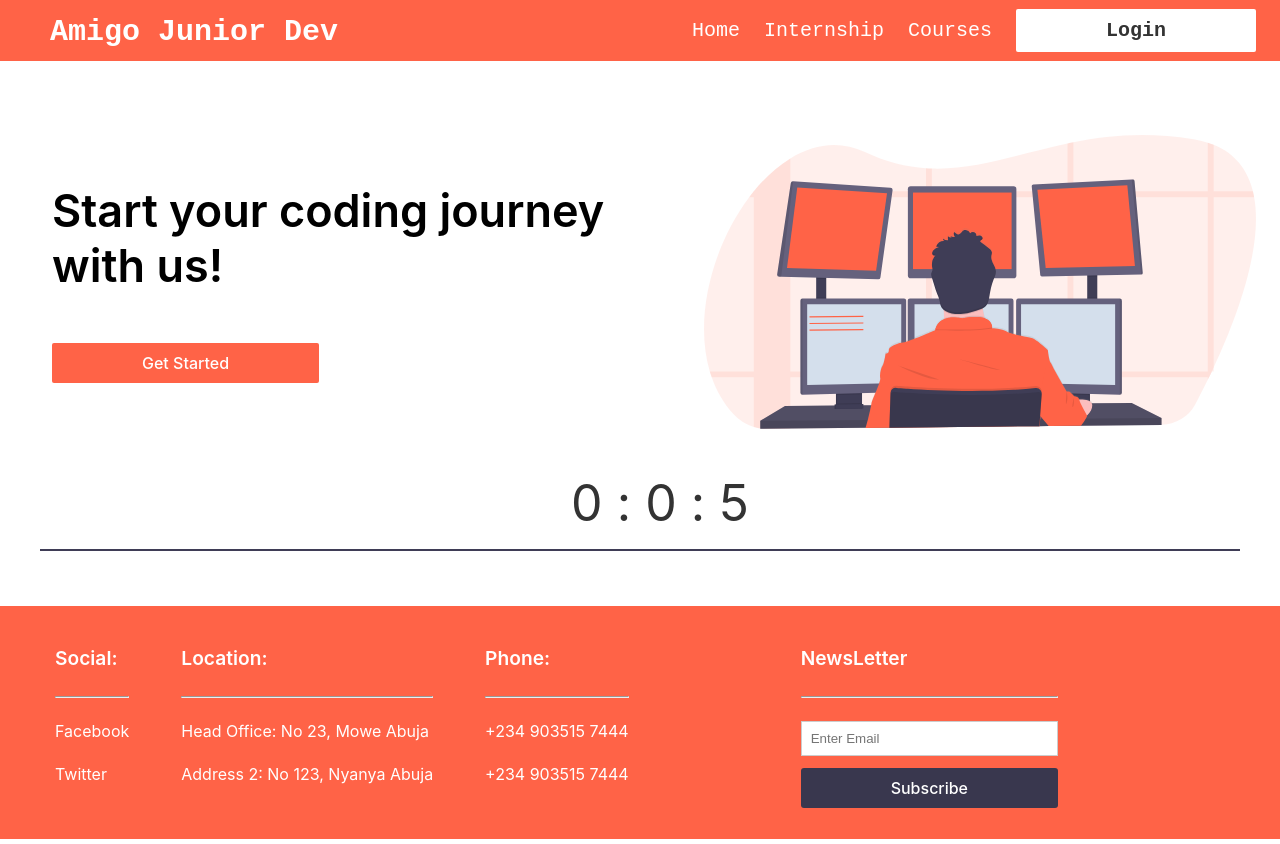
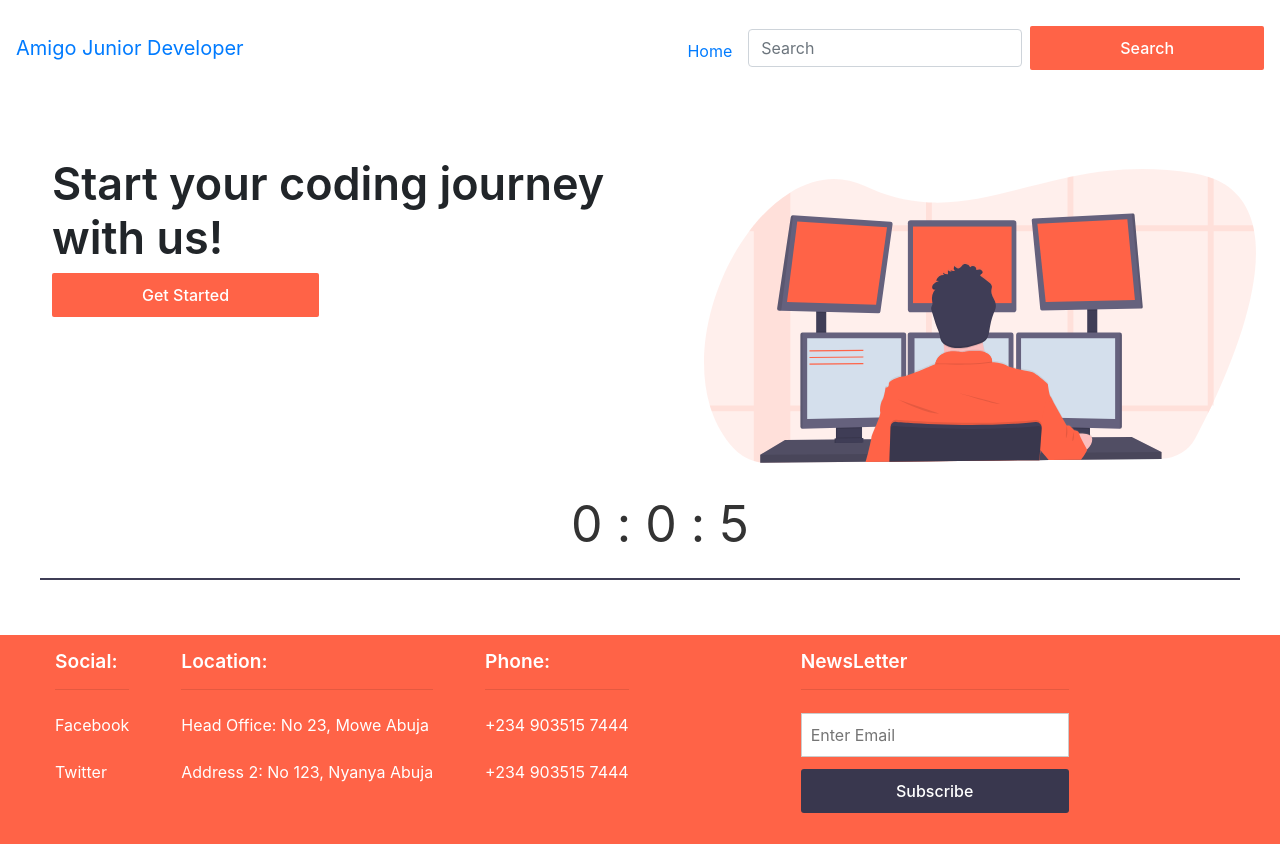
Before and after one commit to unclebay143/Amigo-Courses, a React (Create React App) app: page / in a window 1280 px wide. Built offline with nearby package versions, Linux system fonts and the light colour scheme.

Commit message:
bootstrap fail

```diff
--- a/public/navbar.html
+++ b/public/navbar.html
@@ -5,6 +5,13 @@
   <meta name="viewport" content="width=device-width, initial-scale=1.0">
   <title>Document</title>
   <link rel="stylesheet" href="https://cdn.jsdelivr.net/npm/bootstrap@4.5.3/dist/css/bootstrap.min.css" integrity="sha384-TX8t27EcRE3e/ihU7zmQxVncDAy5uIKz4rEkgIXeMed4M0jlfIDPvg6uqKI2xXr2" crossorigin="anonymous">
+<link rel="stylesheet" href="https://maxcdn.bootstrapcdn.com/bootstrap/3.3.7/css/bootstrap.min.css" integrity="sha384-BVYiiSIFeK1dGmJRAkycuHAHRg32OmUcww7on3RYdg4Va+PmSTsz/K68vbdEjh4u" crossorigin="anonymous">
+
+<!-- Optional theme -->
+<link rel="stylesheet" href="https://maxcdn.bootstrapcdn.com/bootstrap/3.3.7/css/bootstrap-theme.min.css" integrity="sha384-rHyoN1iRsVXV4nD0JutlnGaslCJuC7uwjduW9SVrLvRYooPp2bWYgmgJQIXwl/Sp" crossorigin="anonymous">
+
+<!-- Latest compiled and minified JavaScript -->
+<script src="https://maxcdn.bootstrapcdn.com/bootstrap/3.3.7/js/bootstrap.min.js" integrity="sha384-Tc5IQib027qvyjSMfHjOMaLkfuWVxZxUPnCJA7l2mCWNIpG9mGCD8wGNIcPD7Txa" crossorigin="anonymous"></script>
 </head>
 <body>
   <nav class="navbar navbar-expand-lg navbar-light bg-light">
--- a/src/Components/layout/Header.js
+++ b/src/Components/layout/Header.js
@@ -1,17 +1,36 @@
 import React from 'react'
 import './header.css'
+import 'bootstrap/dist/css/bootstrap.min.css';
 import Button from './Buttons'
 function Header() {
   return (
     <div>
-      <div className="navbar">
-        <h4 className="logo">Amigo Junior Dev</h4>
+      <div className="">
+        {/* <h4 className="logo">Amigo Junior Dev</h4>
         <section className="navbar-link">
           <a>Home</a>
           <a>Internship</a>
           <a>Courses</a>
           <Button id="loginBtn" label = "Login" to = "https://google.com" />
-        </section>
+        </section> */}
+        <nav className="navbar navbar-expand-lg">
+      <a className="navbar-brand logo" href="#">Amigo Junior Developer</a>
+      <button className="navbar-toggler" type="button" data-toggle="collapse" data-target="#navbarSupportedContent" aria-controls="navbarSupportedContent" aria-expanded="false" aria-label="Toggle navigation">
+        <span className="navbar-toggler-icon" />
+      </button>
+      <div className="collapse navbar-collapse" id="navbarSupportedContent">
+        <ul className="ml-auto">
+          <li className="nav-item active">
+            <a className="nav-link" href="#">Home <span className="sr-only">(current)</span></a>
+          </li>
+        </ul>
+        <form className="form-inline my-2 my-lg-0">
+          <input className="form-control mr-sm-2" type="search" placeholder="Search" aria-label="Search" />
+          <button className="btn btn-outline-success my-2 my-sm-0" type="submit">Search</button>
+        </form>
+      </div>
+</nav>
+
       </div>
     </div>
   )
--- a/src/Components/layout/header.css
+++ b/src/Components/layout/header.css
@@ -1,4 +1,4 @@
-body{
+/* body{
   background-color: #ffffff;
 }
 .navbar {
@@ -29,5 +29,4 @@ body{
   background: #ffffff;
   color: #333333;
   font-weight: 700;
-  /* pa */
-}
+} */
```
